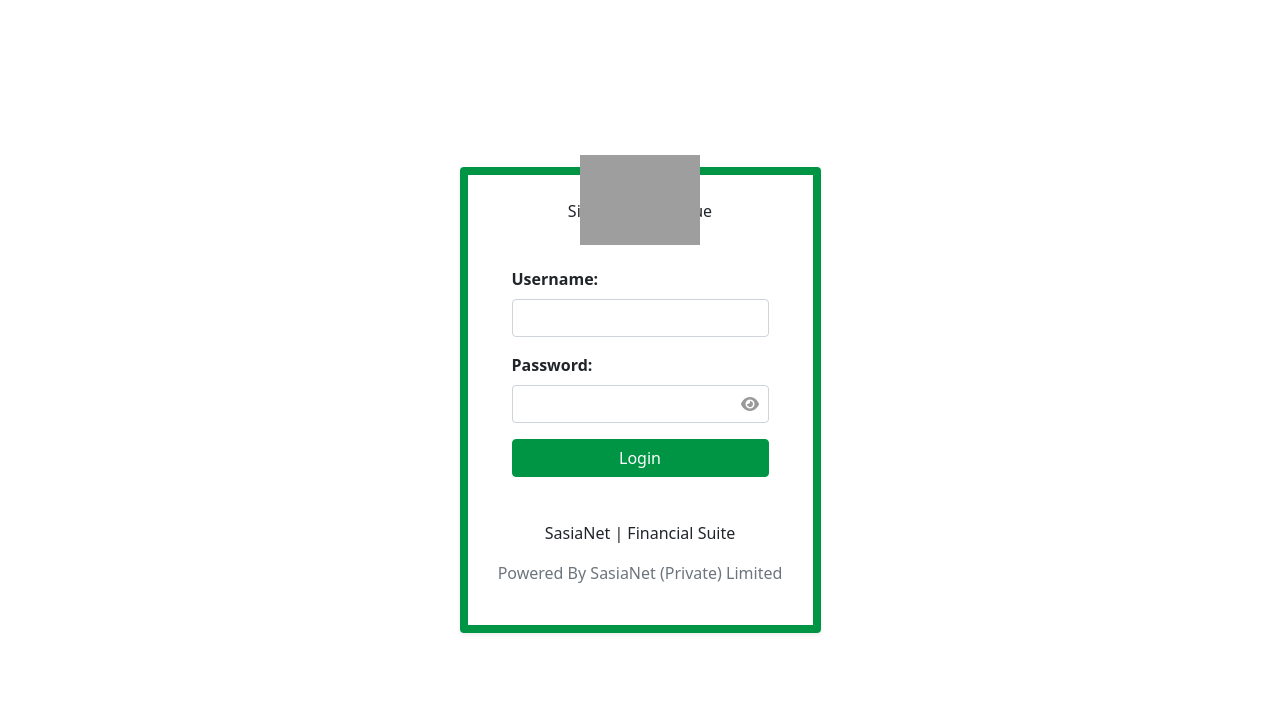
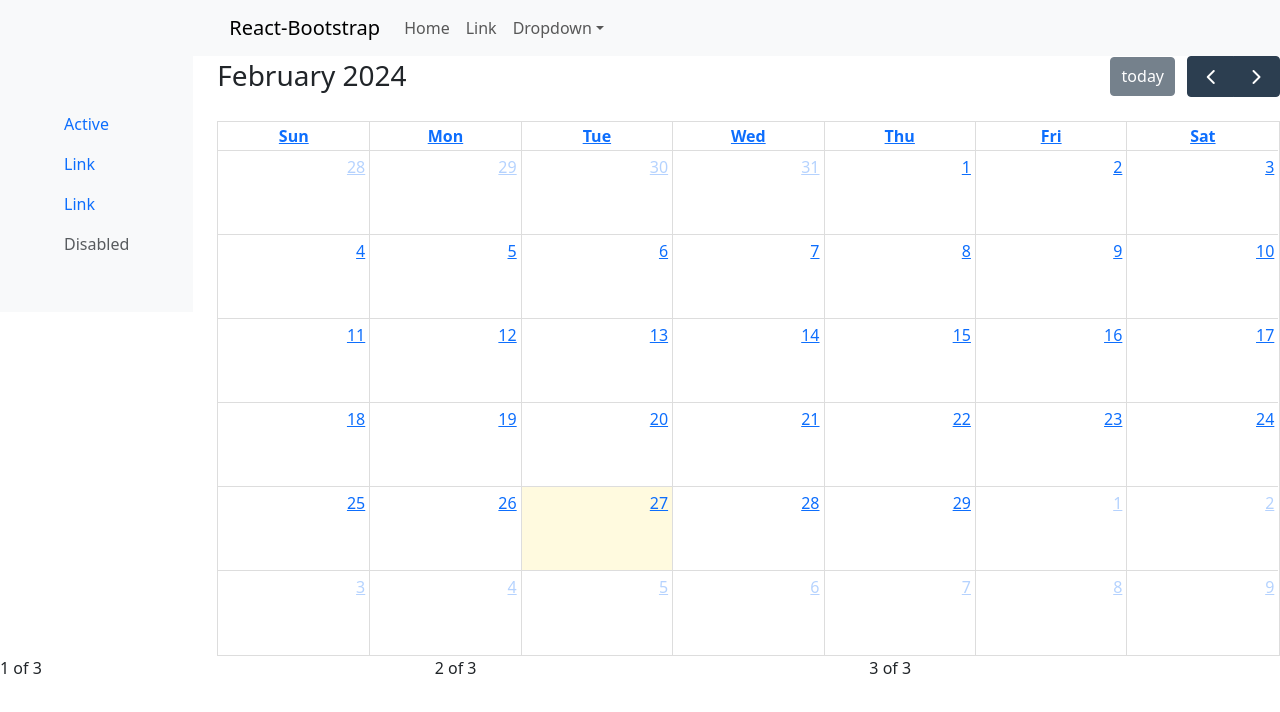
Before and after one commit to ShashithAdithyaWijerathne/smart-admin-frontend, a React (Create React App) app: page /dashboard in a window 1280 px wide. Shown: the top 712 px of the page. Built offline with nearby package versions, Linux system fonts and the light colour scheme; grey boxes are pictures that could not be loaded.

Commit message:
Add a calender to the dashboard.

```diff
--- a/package.json
+++ b/package.json
@@ -5,14 +5,18 @@
   "dependencies": {
     "@fortawesome/free-solid-svg-icons": "^6.5.1",
     "@fortawesome/react-fontawesome": "^0.2.0",
+    "@fullcalendar/daygrid": "^6.1.11",
+    "@fullcalendar/react": "^6.1.11",
     "@testing-library/jest-dom": "^5.17.0",
     "@testing-library/react": "^13.4.0",
     "@testing-library/user-event": "^13.5.0",
     "bcryptjs": "^2.4.3",
-    "bootstrap": "5.1",
+    "bootstrap": "^5.3.3",
     "crypto-browserify": "^3.12.0",
     "react": "^18.2.0",
+    "react-bootstrap": "^2.10.1",
     "react-dom": "^18.2.0",
+    "react-router-dom": "^6.22.1",
     "react-scripts": "5.0.1",
     "web-vitals": "^2.1.4"
   },
--- a/src/App.js
+++ b/src/App.js
@@ -1,8 +1,10 @@
-import Login from "./Screens/login";
+// import Login from "./Screens/login";
+import Dashboard from "./Screens/dashboard/dashboard";
+
 function App() {
   return (
     <div className="App">
-      <Login/>
+      <Dashboard />
     </div>
   );
 }
--- /dev/null
+++ b/src/Screens/dashboard/dashboard.js
@@ -0,0 +1,77 @@
+import Container from "react-bootstrap/Container";
+import Nav from "react-bootstrap/Nav";
+import Navbar from "react-bootstrap/Navbar";
+import NavDropdown from "react-bootstrap/NavDropdown";
+import Row from "react-bootstrap/Row";
+import Col from "react-bootstrap/Col";
+import FullCalendar from "@fullcalendar/react";
+import dayGridPlugin from "@fullcalendar/daygrid";
+
+function Dashboard() {
+  return (
+    <>
+      <Row>
+        <Col xs lg="2" className="bg-light "></Col>
+        <Col className="bg-light">
+          <Navbar expand="lg" className="bg-body-tertiary ">
+            <Container>
+              <Navbar.Brand href="#home">React-Bootstrap</Navbar.Brand>
+              <Navbar.Toggle aria-controls="basic-navbar-nav" />
+              <Navbar.Collapse id="basic-navbar-nav">
+                <Nav className="me-auto">
+                  <Nav.Link href="#home">Home</Nav.Link>
+                  <Nav.Link href="#link">Link</Nav.Link>
+                  <NavDropdown title="Dropdown" id="basic-nav-dropdown">
+                    <NavDropdown.Item href="#action/3.1">
+                      Action
+                    </NavDropdown.Item>
+                    <NavDropdown.Item href="#action/3.2">
+                      Another action
+                    </NavDropdown.Item>
+                    <NavDropdown.Item href="#action/3.3">
+                      Something
+                    </NavDropdown.Item>
+                    <NavDropdown.Divider />
+                    <NavDropdown.Item href="#action/3.4">
+                      Separated link
+                    </NavDropdown.Item>
+                  </NavDropdown>
+                </Nav>
+              </Navbar.Collapse>
+            </Container>
+          </Navbar>
+        </Col>
+      </Row>
+
+      <Row>
+        <Col xs lg="2">
+          <div className="bg-light p-5">
+            <Nav defaultActiveKey="/home" className="flex-column">
+              <Nav.Link href="/home">Active</Nav.Link>
+              <Nav.Link eventKey="link-1">Link</Nav.Link>
+              <Nav.Link eventKey="link-2">Link</Nav.Link>
+              <Nav.Link eventKey="disabled" disabled>
+                Disabled
+              </Nav.Link>
+            </Nav>
+          </div>
+        </Col>
+        <Col>
+          <FullCalendar
+            plugins={[dayGridPlugin]}
+            initialView="dayGridMonth"
+            height="600px"
+          />
+        </Col>
+      </Row>
+
+      <Row>
+        <Col>1 of 3</Col>
+        <Col>2 of 3</Col>
+        <Col>3 of 3</Col>
+      </Row>
+    </>
+  );
+}
+
+export default Dashboard;
--- a/src/index.css
+++ b/src/index.css
@@ -0,0 +1,3 @@
+.custom-container {
+  background-color: lightgray;
+}
```
Also changed, not shown: 1 other file (tests, documents, lock files or other folders).
